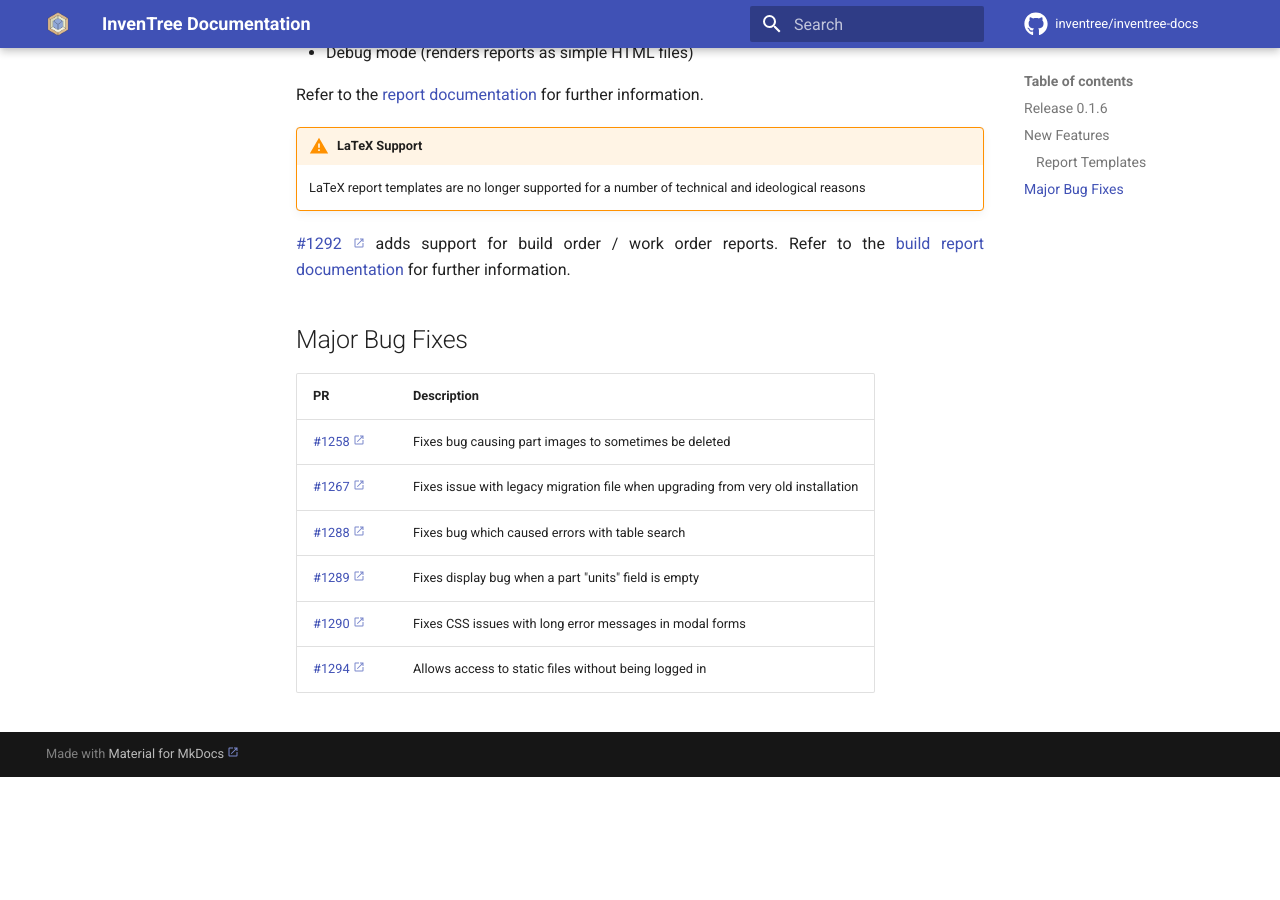
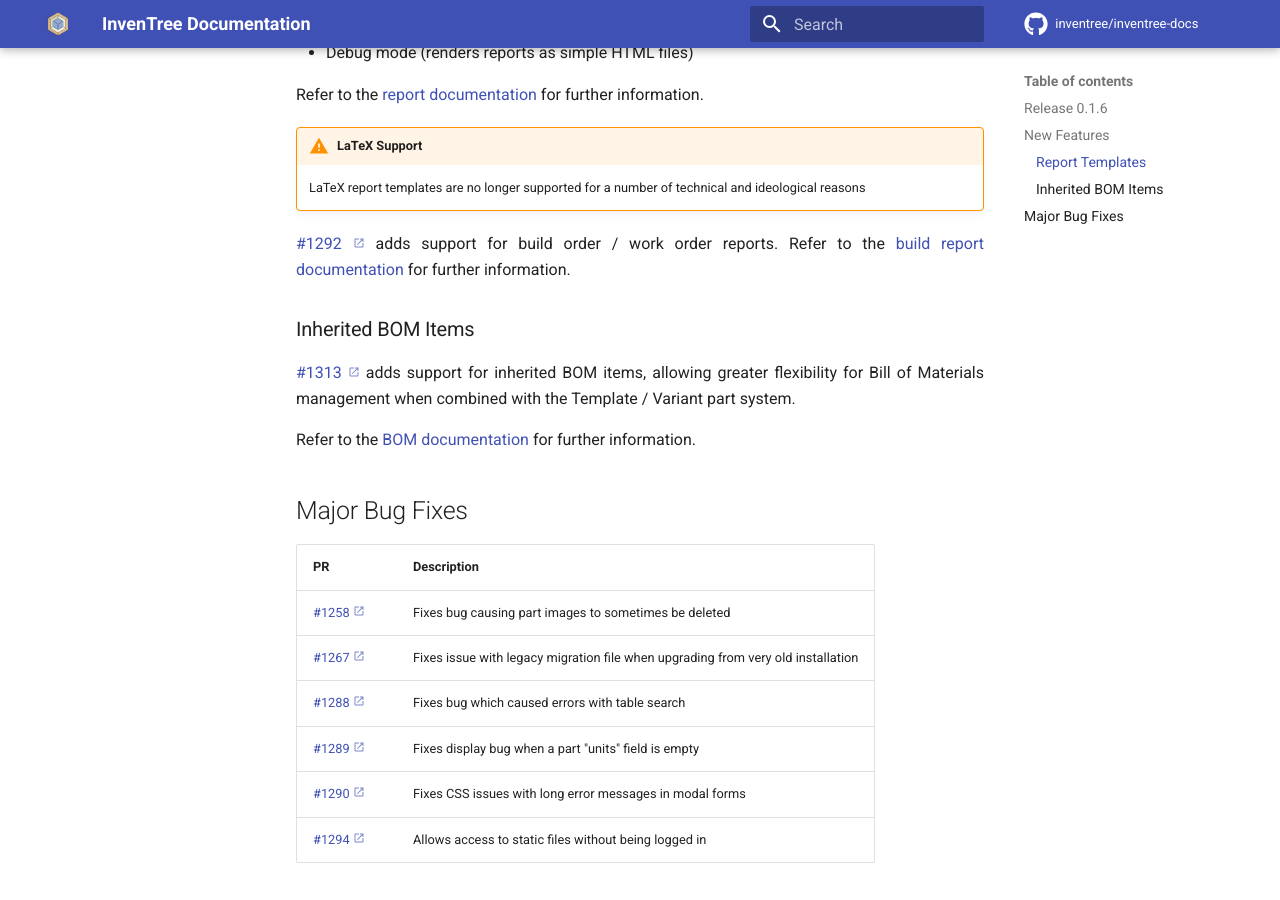
Before and after one commit to inventree/inventree-docs, an MkDocs documentation site: the page built from docs/releases/0.1.6.md, in a window 1280 px wide and 900 px high, scrolled down 529 px. Built offline with MkDocs 1.6.1 and Material for MkDocs 9.7.7, drawn with Linux system fonts in a browser that asks for light colours; a script that is not in the unit is left out; comment, search, counter and statistics services are not loaded; before the commit the page ends 1306 px from its top, so only the background shows below that.

Commit message:
Add docs for inheritable BOM items

```diff
--- a/docs/releases/0.1.6.md
+++ b/docs/releases/0.1.6.md
@@ -26,6 +26,12 @@ Refer to the [report documentation](../../report/report) for further information
 
 [#1292](https://github.com/inventree/InvenTree/pull/1292) adds support for build order / work order reports. Refer to the [build report documentation](../../report/build) for further information.
 
+### Inherited BOM Items
+
+[#1313](https://github.com/inventree/InvenTree/pull/1313) adds support for inherited BOM items, allowing greater flexibility for Bill of Materials management when combined with the Template / Variant part system.
+
+Refer to the [BOM documentation](../../build/bom) for further information.
+
 ## Major Bug Fixes
 | PR | Description |
 | --- | --- |
```
Also changed, not shown: 3 other files.
